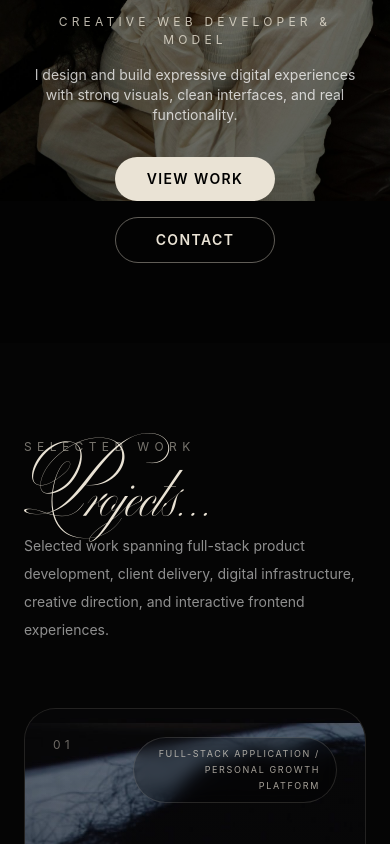
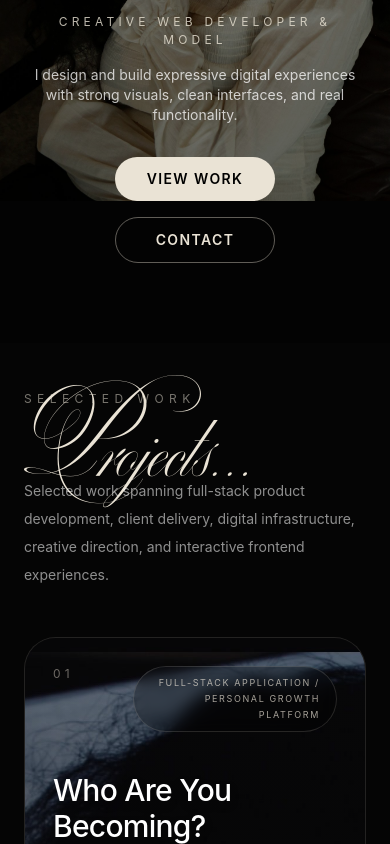
Before and after one commit to karlaleticiaavila/karla-portfolio, a React (Vite) app: page / in a window 390 px wide. Shown: the part 501-1345 px from the top of the page. Built offline with nearby package versions, Linux system fonts and the light colour scheme.

Commit message:
Add full project portfolio lineup overlay adjustmens fixing tittle projects

```diff
--- a/src/components/Projects.tsx
+++ b/src/components/Projects.tsx
@@ -193,17 +193,17 @@ export default function Projects() {
     <section
       ref={sectionRef}
       id="projects"
-      className="scroll-mt-24 bg-[#050505] px-6 py-24 text-[#eae3d5] md:px-12"
+      className="scroll-mt-24 bg-[#050505] px-6 py-24 pt-12 text-[#eae3d5] md:px-12 md:py-24"
     >
       <div className="mx-auto max-w-7xl">
-        <div className="mb-16 flex flex-col gap-6 md:flex-row md:items-end md:justify-between">
+        <div className="mb-12 flex flex-col gap-4 md:mb-16 md:flex-row md:items-end md:justify-between md:gap-6">
           <div>
             <p className="mb-3 text-xs uppercase tracking-[0.45em] text-[#eae3d5]/50">
               Selected Work
             </p>
 
             <h2
-              className="text-[clamp(3rem,8vw,7rem)] leading-[0.85]"
+             className="mt-2 text-[clamp(3.4rem,15vw,7rem)] leading-[0.72] md:mt-0 md:leading-[0.85]"
               style={{ fontFamily: "BillaMount" }}
             >
               Projects...
```
